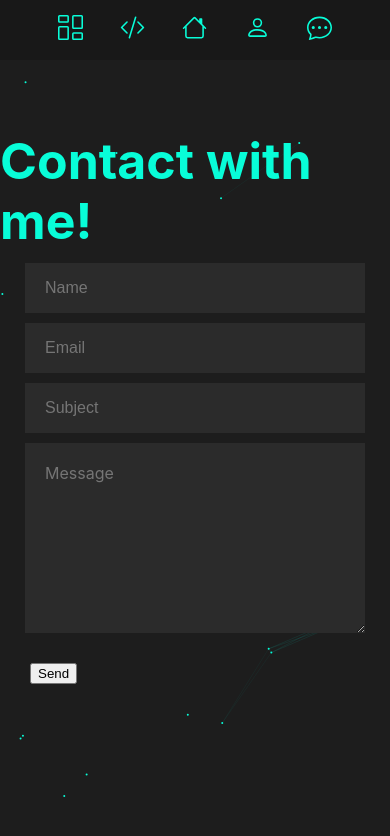
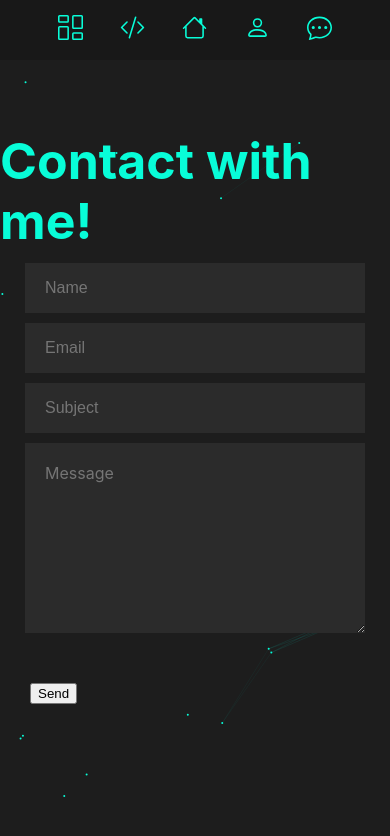
Before and after one commit to aleksandar9999a/experience-portfolio, a React (Create React App) app: page /contacts in a window 390 px wide. Shown: the top 836 px of the page. Built offline with nearby package versions, Linux system fonts and the light colour scheme; no server answers.

Commit message:
Fix add button position in mobile version

```diff
--- a/src/components/TimelineItem/styles.css
+++ b/src/components/TimelineItem/styles.css
@@ -182,4 +182,17 @@
     .timeline-text {
         font-size: 10px;
     }
+
+    .add{
+        bottom: -40px;
+        left: 125px !important;
+    }
+
+    .custom-btn-wrapper {
+        margin-top: 50px !important;
+    }
+
+    .timeline-panel::before {
+        left: 45% !important;
+    }
 }
```
